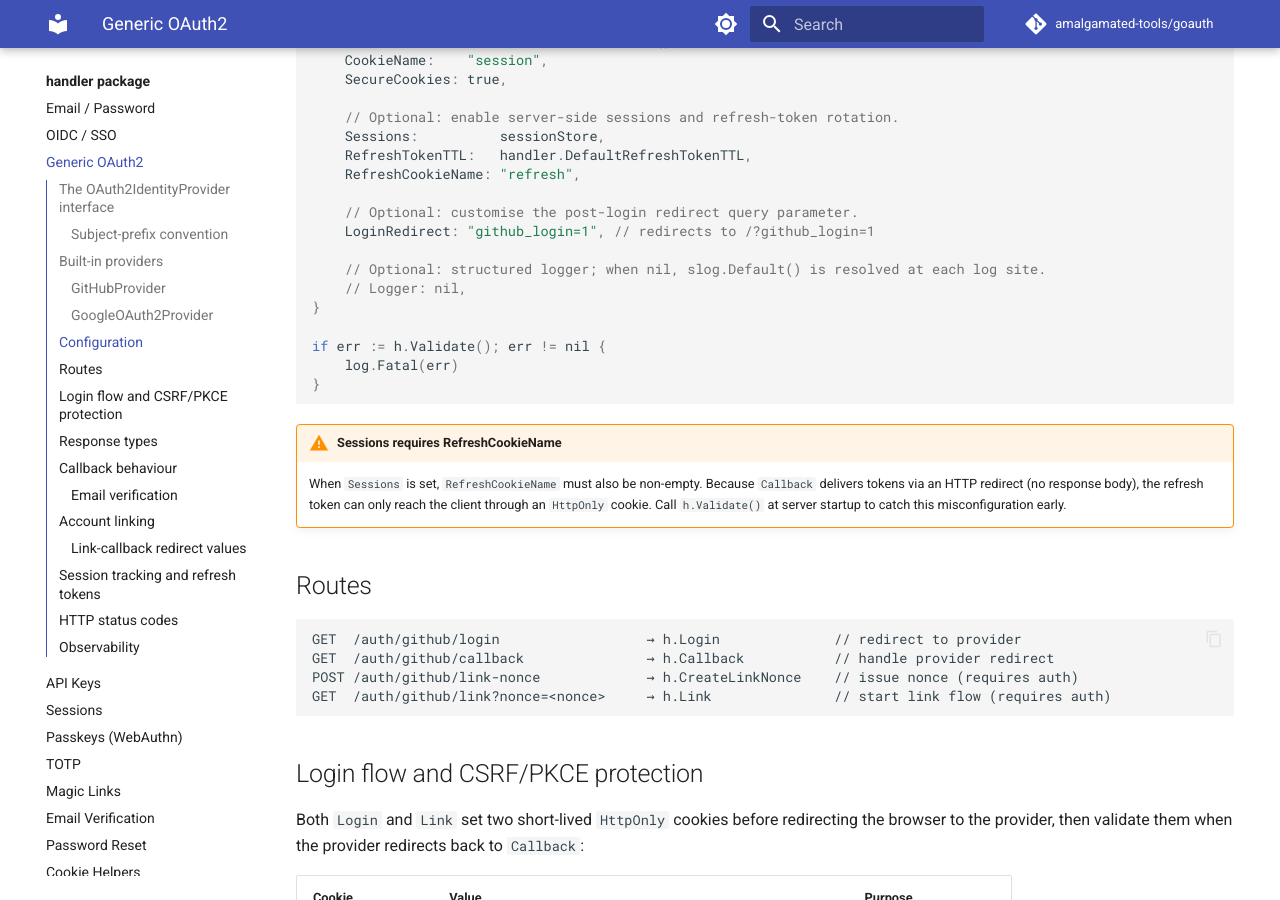
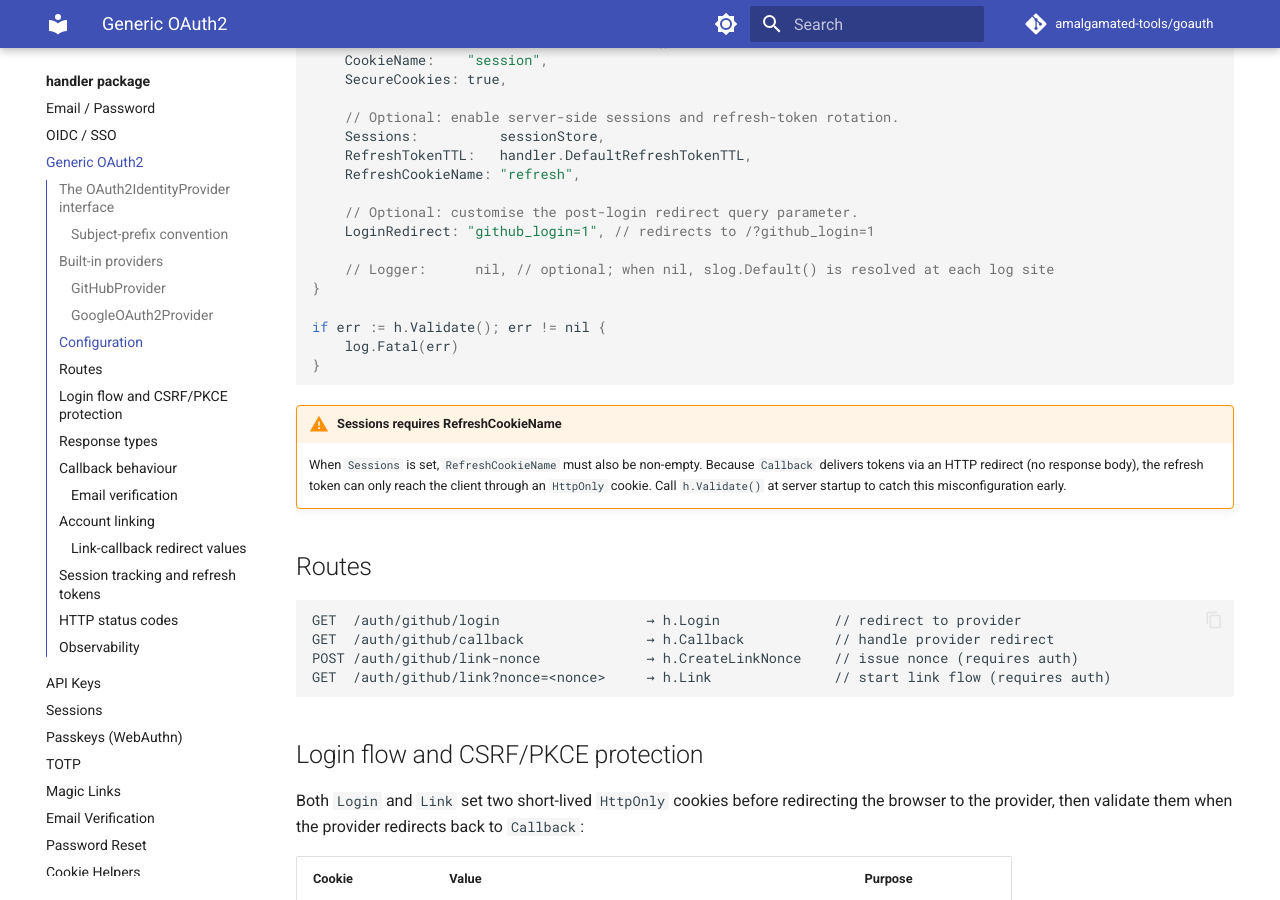
Before and after one commit to amalgamated-tools/goauth, an MkDocs documentation site: the page built from docs/handler/oauth2.md, in a window 1280 px wide and 900 px high, scrolled down 2259 px. Built offline with MkDocs 1.6.1 and Material for MkDocs 9.7.7, drawn with Linux system fonts in a browser that asks for light colours; comment, search, counter and statistics services are not loaded.

Commit message:
docs(handler): fix config example consistency in OAuth2Handler and MagicLinkHandler
OAuth2Handler (oauth2.md): replace the two-line Logger comment
(`// Optional: structured logger...` + `// Logger: nil,`) with the
standard inline pattern used by every other handler —
`// Logger: nil, // optional; when nil, slog.Default() is resolved at each log site`.

MagicLinkHandler (magic-links.md): replace the literal `7 * 24 * time.Hour`
with `handler.DefaultRefreshTokenTTL` (the named constant that evaluates to
the same value) and add a `// default 7 days` inline comment, matching
the pattern used in AuthHandler, PasskeyHandler, OIDCHandler, and OAuth2Handler.

Both changes are pure doc consistency fixes; no behaviour changes.

Co-authored-by: Copilot <223556219+Copilot@users.noreply.github.com>

```diff
--- a/docs/handler/oauth2.md
+++ b/docs/handler/oauth2.md
@@ -95,8 +95,7 @@ h := &handler.OAuth2Handler{
     // Optional: customise the post-login redirect query parameter.
     LoginRedirect: "github_login=1", // redirects to /?github_login=1
 
-    // Optional: structured logger; when nil, slog.Default() is resolved at each log site.
-    // Logger: nil,
+    // Logger:      nil, // optional; when nil, slog.Default() is resolved at each log site
 }
 
 if err := h.Validate(); err != nil {
```
Also changed, not shown: docs/handler/magic-links.md (+1 -1 lines).
